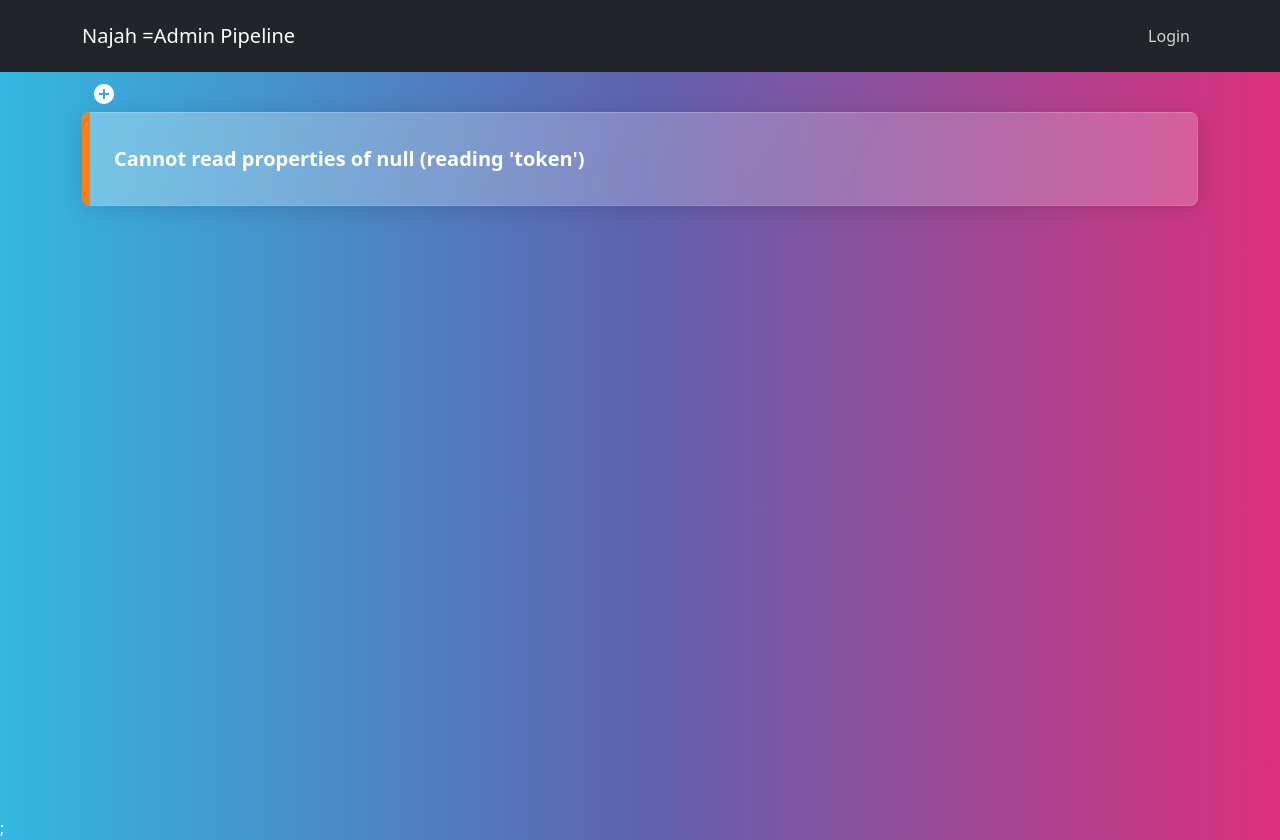
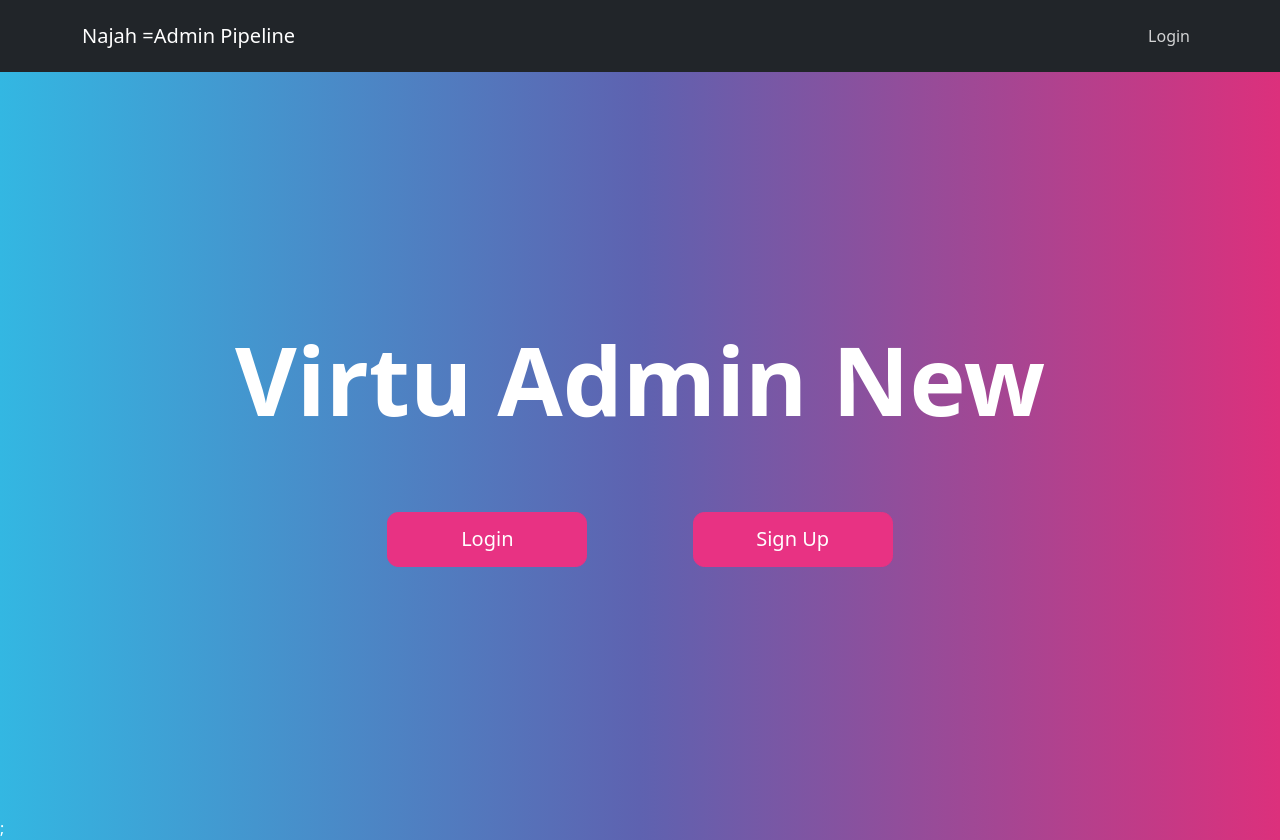
Before and after one commit to najahmahoneyIBM/frontend, a React (Create React App) app: page / in a window 1280 px wide. Built offline with nearby package versions, Linux system fonts and the light colour scheme.

Commit message:
changed direction of homepage

```diff
--- a/src/App.js
+++ b/src/App.js
@@ -18,7 +18,7 @@ function App() {
     <Router>
       <Header setSearch={(s) => setSearch(s)} />
       <main className="App">
-        <Route path="/" component={MyEmployees} exact />
+        <Route path="/" component={LandingPage} exact />
         <Route path="/login" component={LoginScreen} />
         <Route path="/register" component={RegisterScreen} />
         <Route
```
